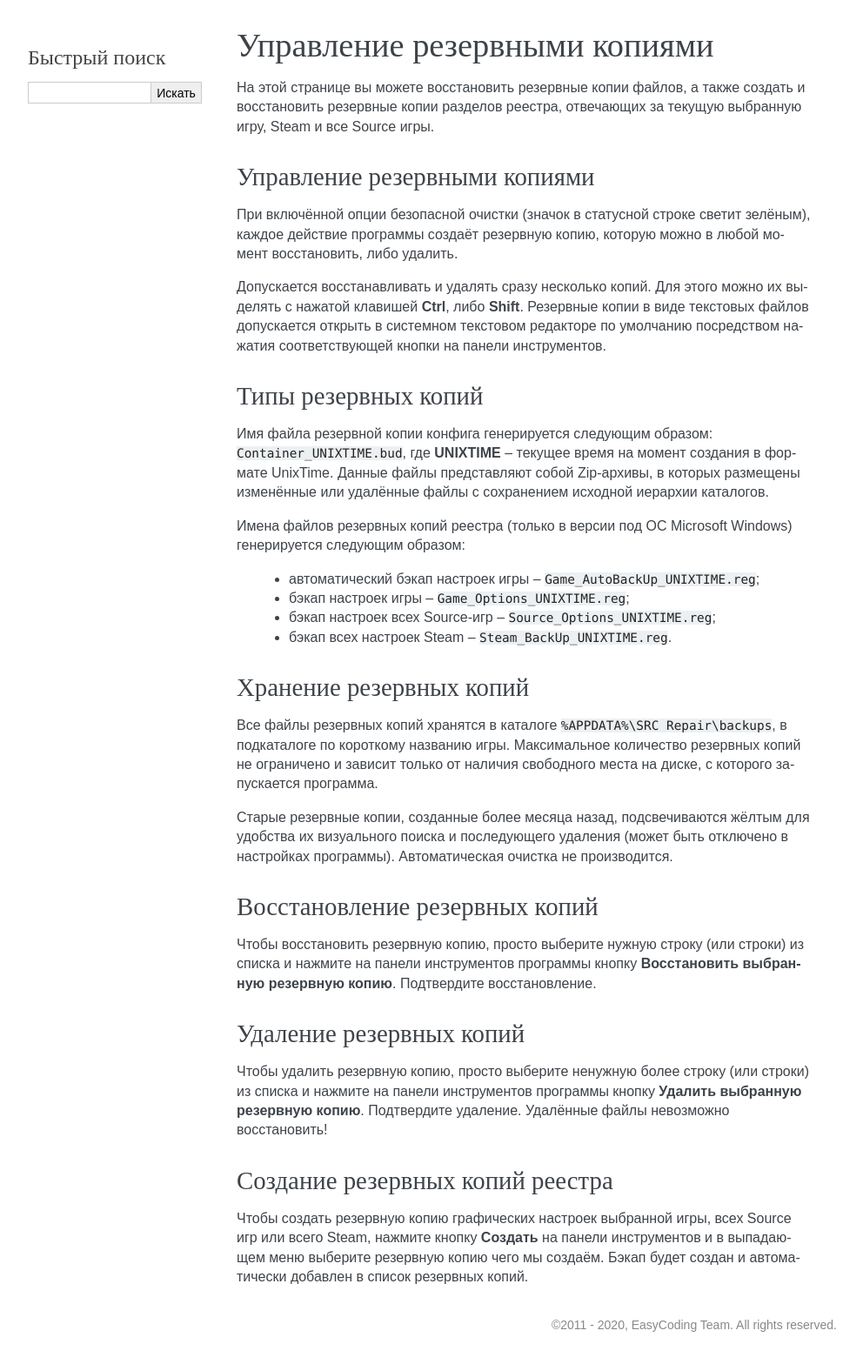
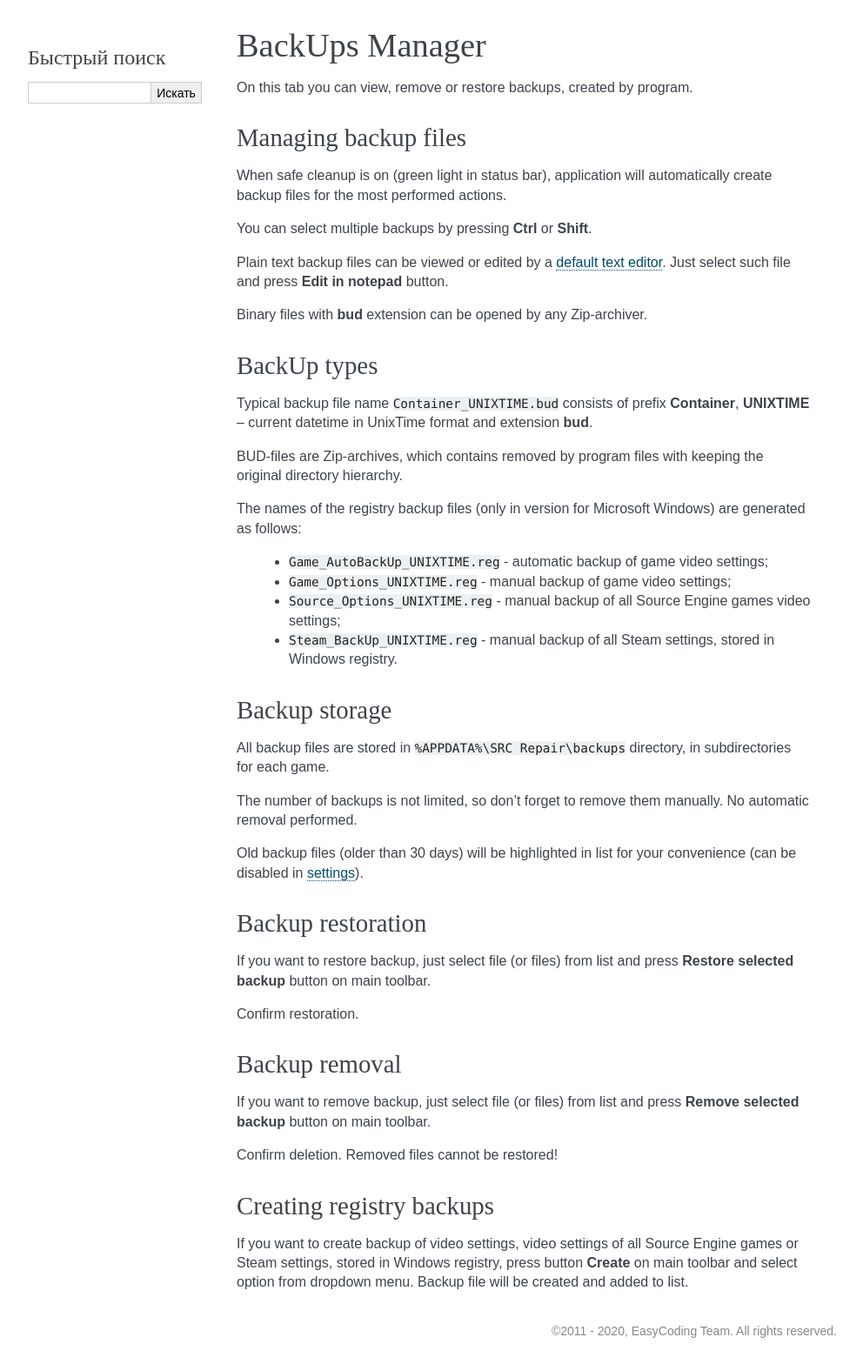
Before and after one commit to xvitaly/srcrepair, a Sphinx documentation site: the page built from docs/help/source/backups.rst, in a window 1280 px wide. Shown: the whole page at 87% size, without its empty margins (148-1140 px from the left). Built offline with Sphinx 7.4.7, drawn with Linux system fonts in a browser that asks for light colours.

Commit message:
Translated Backups page.
Closes #327.

```diff
--- a/docs/help/source/backups.rst
+++ b/docs/help/source/backups.rst
@@ -1,66 +1,78 @@
 .. _backups:
 
 **********************************
-Управление резервными копиями
+BackUps Manager
 **********************************
 
-На этой странице вы можете восстановить резервные копии файлов, а также создать и восстановить резервные копии разделов реестра, отвечающих за текущую выбранную игру, Steam и все Source игры.
+On this tab you can view, remove or restore backups, created by program.
 
-.. index:: управление резервными копиями, резервные копии
+.. index:: backups, managing backups
 .. _backups-about:
 
-Управление резервными копиями
+Managing backup files
 ==========================================
 
-При включённой опции безопасной очистки (значок в статусной строке светит зелёным), каждое действие программы создаёт резервную копию, которую можно в любой момент восстановить, либо удалить.
+When safe cleanup is on (green light in status bar), application will automatically create backup files for the most performed actions.
 
-Допускается восстанавливать и удалять сразу несколько копий. Для этого можно их выделять с нажатой клавишей **Ctrl**, либо **Shift**. Резервные копии в виде текстовых файлов допускается открыть в системном текстовом редакторе по умолчанию посредством нажатия соответствующей кнопки на панели инструментов.
+You can select multiple backups by pressing **Ctrl** or **Shift**.
 
-.. index:: типы резервных копий
+Plain text backup files can be viewed or edited by a :ref:`default text editor <settings-advanced>`. Just select such file and press **Edit in notepad** button.
+
+Binary files with **bud** extension can be opened by any Zip-archiver.
+
+.. index:: backups, backup types
 .. _backups-types:
 
-Типы резервных копий
+BackUp types
 ==========================================
 
-Имя файла резервной копии конфига генерируется следующим образом: ``Container_UNIXTIME.bud``, где **UNIXTIME** -- текущее время на момент создания в формате UnixTime. Данные файлы представляют собой Zip-архивы, в которых размещены изменённые или удалённые файлы с сохранением исходной иерархии каталогов.
+Typical backup file name ``Container_UNIXTIME.bud`` consists of prefix **Container**, **UNIXTIME** -- current datetime in UnixTime format and extension **bud**.
 
-Имена файлов резервных копий реестра (только в версии под ОС Microsoft Windows) генерируется следующим образом:
+BUD-files are Zip-archives, which contains removed by program files with keeping the original directory hierarchy.
 
- * автоматический бэкап настроек игры -- ``Game_AutoBackUp_UNIXTIME.reg``;
- * бэкап настроек игры -- ``Game_Options_UNIXTIME.reg``;
- * бэкап настроек всех Source-игр -- ``Source_Options_UNIXTIME.reg``;
- * бэкап всех настроек Steam -- ``Steam_BackUp_UNIXTIME.reg``.
+The names of the registry backup files (only in version for Microsoft Windows) are generated as follows:
 
-.. index:: хранение резервных копий
+ * ``Game_AutoBackUp_UNIXTIME.reg`` - automatic backup of game video settings;
+ * ``Game_Options_UNIXTIME.reg`` - manual backup of game video settings;
+ * ``Source_Options_UNIXTIME.reg`` - manual backup of all Source Engine games video settings;
+ * ``Steam_BackUp_UNIXTIME.reg`` - manual backup of all Steam settings, stored in Windows registry.
+
+.. index:: backups, backup storage
 .. _backups-storage:
 
-Хранение резервных копий
+Backup storage
 ==========================================
 
-Все файлы резервных копий хранятся в каталоге ``%APPDATA%\SRC Repair\backups``, в подкаталоге по короткому названию игры. Максимальное количество резервных копий не ограничено и зависит только от наличия свободного места на диске, с которого запускается программа.
+All backup files are stored in ``%APPDATA%\SRC Repair\backups`` directory, in subdirectories for each game.
 
-Старые резервные копии, созданные более месяца назад, подсвечиваются жёлтым для удобства их визуального поиска и последующего удаления (может быть отключено в настройках программы). Автоматическая очистка не производится.
+The number of backups is not limited, so don't forget to remove them manually. No automatic removal performed.
 
-.. index:: восстановление резервных копий
+Old backup files (older than 30 days) will be highlighted in list for your convenience (can be disabled in :ref:`settings <settings-main>`).
+
+.. index:: backup restoration
 .. _backups-restore:
 
-Восстановление резервных копий
+Backup restoration
 ==========================================
 
-Чтобы восстановить резервную копию, просто выберите нужную строку (или строки) из списка и нажмите на панели инструментов программы кнопку **Восстановить выбранную резервную копию**. Подтвердите восстановление.
+If you want to restore backup, just select file (or files) from list and press **Restore selected backup** button on main toolbar.
 
-.. index:: удаление резервных копий
+Confirm restoration.
+
+.. index:: backups, backup removal
 .. _backups-remove:
 
-Удаление резервных копий
+Backup removal
 ==========================================
 
-Чтобы удалить резервную копию, просто выберите ненужную более строку (или строки) из списка и нажмите на панели инструментов программы кнопку **Удалить выбранную резервную копию**. Подтвердите удаление. Удалённые файлы невозможно восстановить!
+If you want to remove backup, just select file (or files) from list and press **Remove selected backup** button on main toolbar.
 
-.. index:: создание резервных копий реестра
+Confirm deletion. Removed files cannot be restored!
+
+.. index:: backups, registry backups
 .. _backups-registry:
 
-Создание резервных копий реестра
+Creating registry backups
 ==========================================
 
-Чтобы создать резервную копию графических настроек выбранной игры, всех Source игр или всего Steam, нажмите кнопку **Создать** на панели инструментов и в выпадающем меню выберите резервную копию чего мы создаём. Бэкап будет создан и автоматически добавлен в список резервных копий.
+If you want to create backup of video settings, video settings of all Source Engine games or Steam settings, stored in Windows registry, press button **Create** on main toolbar and select option from dropdown menu. Backup file will be created and added to list.
```
